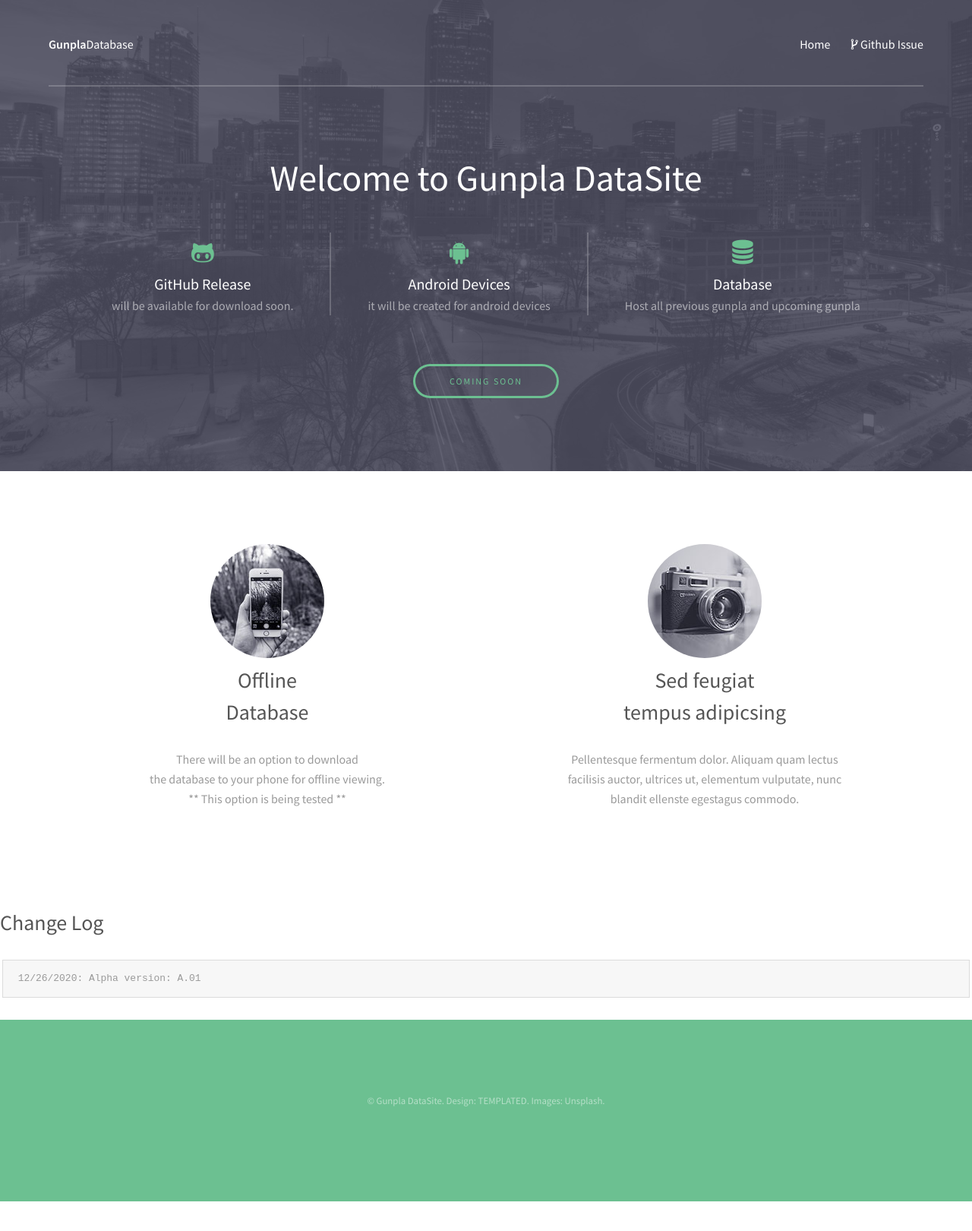
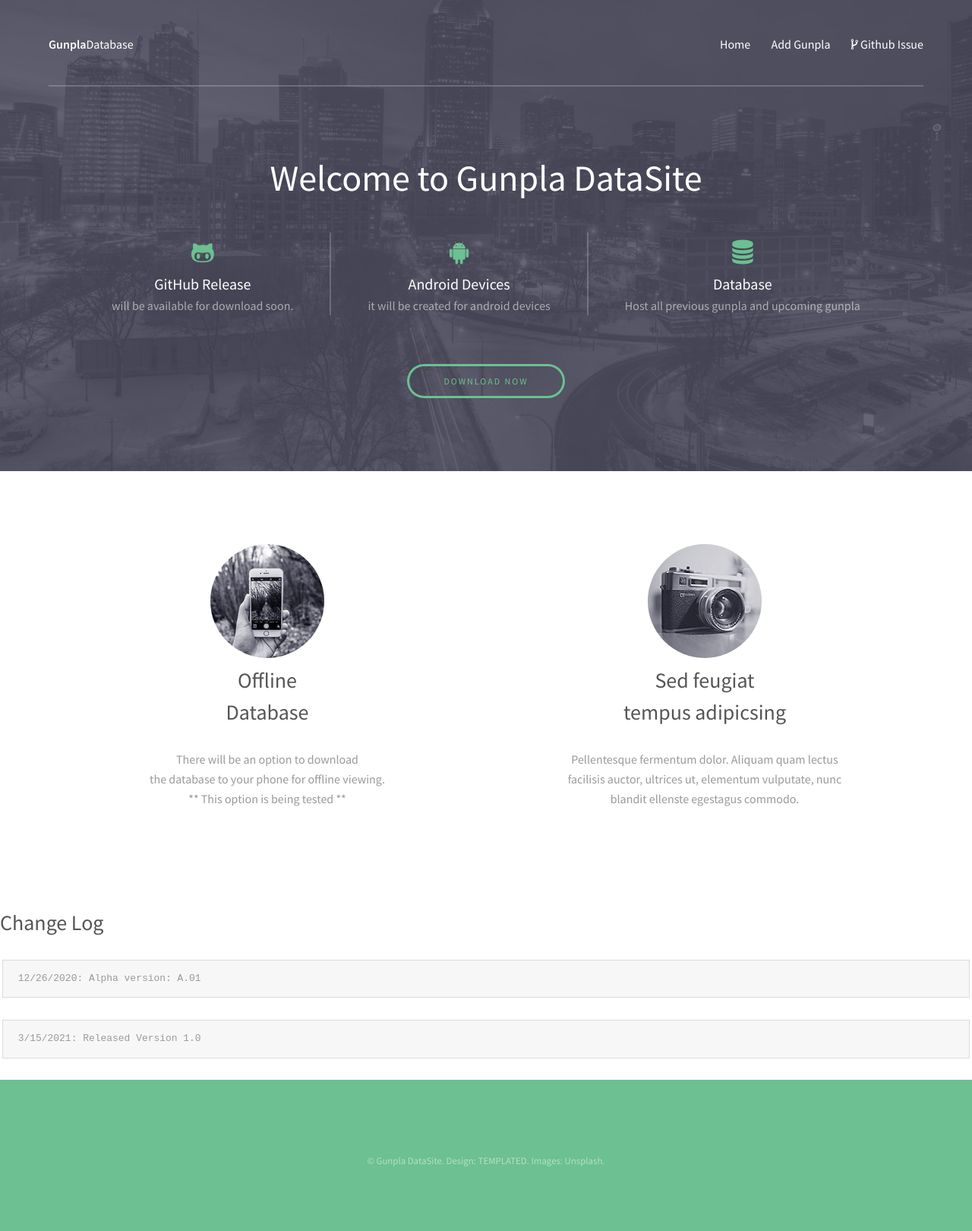
Before and after one commit to randycarrero/GunplaDatasite, a plain HTML site: page index.html in a window 1280 px wide. Shown: the whole page at 76% size. Before the commit the page ends 1581 px from the top, so only its background shows below. Drawn offline with Linux system fonts and the light colour scheme.

Commit message:
Fixed Links, new button, new link
Link added to add gunpla, All links have been fixed to properly redirect to correct sites. and change log entry added.

```diff
--- a/index.html
+++ b/index.html
@@ -14,7 +14,8 @@
 					<a href="https://randycarrero.github.io/GunplaDatasite/" class="logo"><strong>Gunpla</strong>Database</a>
 					<nav id="nav">
 						<a href="index.html">Home</a>
-						<a href="https://github.com/randycarrero/GunplaDatabse/issues"><span class="icon fa-code-fork"></span> Github Issue</a>
+						<a href="https://github.com/randycarrero/gunplajson">Add Gunpla</a>
+						<a href="https://github.com/randycarrero/Gunpla_database/issues"><span class="icon fa-code-fork"></span> Github Issue</a>
 					</nav>
 					<a href="#navPanel" class="navPanelToggle"><span class="fa fa-bars"></span></a>
 				</div>
@@ -50,7 +51,7 @@
 					</div>
 
 					<footer>
-						<a href="https://github.com/randycarrero/GunplaDatabse/releases" class="button">Coming Soon</a>
+						<a href="https://github.com/randycarrero/Gunpla_database/releases" class="button">Download Now</a>
 					</footer>
 				</div>
 			</section>
@@ -83,8 +84,8 @@
 			</section>
 								<!-- Preformatted Code -->
 								<h3>Change Log</h3>
-								<pre><code>12/26/2020: Alpha version: A.01
-</code></pre>
+								<pre><code>12/26/2020: Alpha version: A.01</code></pre>
+								<pre><code>3/15/2021: Released Version 1.0</code></pre>
 		<!-- Footer -->
 			<footer id="footer">
 				<div class="inner">
```
